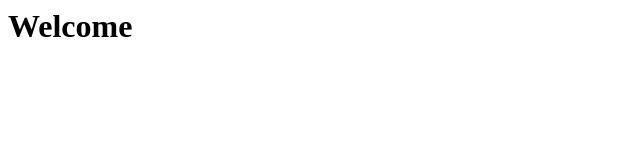
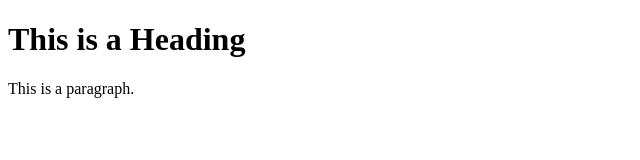
Before and after one commit to AYoussef00/home, a plain HTML site: page index.html in a window 1280 px wide. Shown: the whole page, without its empty margins (0-640 px from the left). Drawn offline with Linux system fonts and the light colour scheme.

Commit message:
Update index.html

```diff
--- a/index.html
+++ b/index.html
@@ -1 +1,12 @@
-<h1>Welcome</h1>
+<!DOCTYPE html>
+<html>
+<head>
+<title>Page Title</title>
+</head>
+<body>
+
+<h1>This is a Heading</h1>
+<p>This is a paragraph.</p>
+
+</body>
+</html>
```
